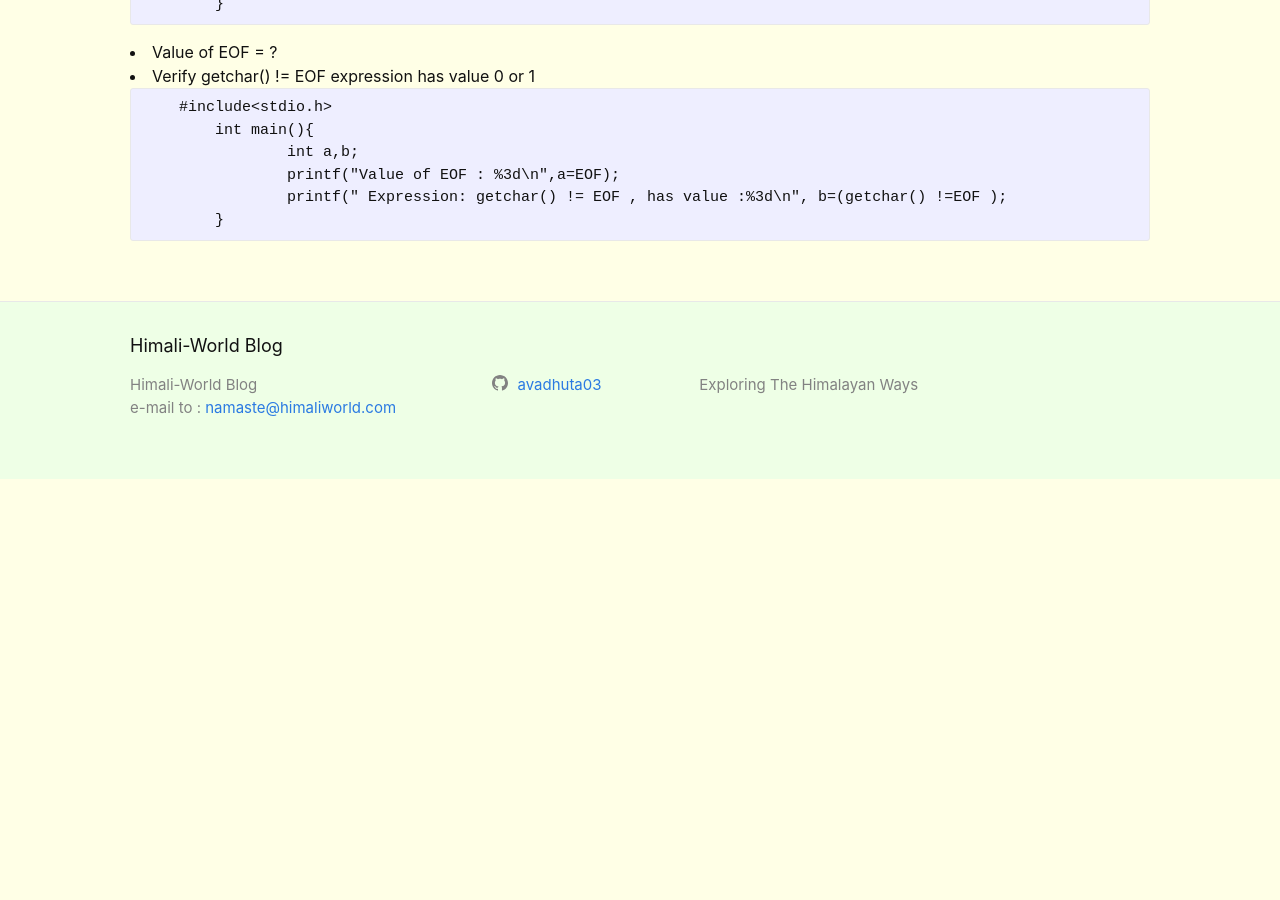
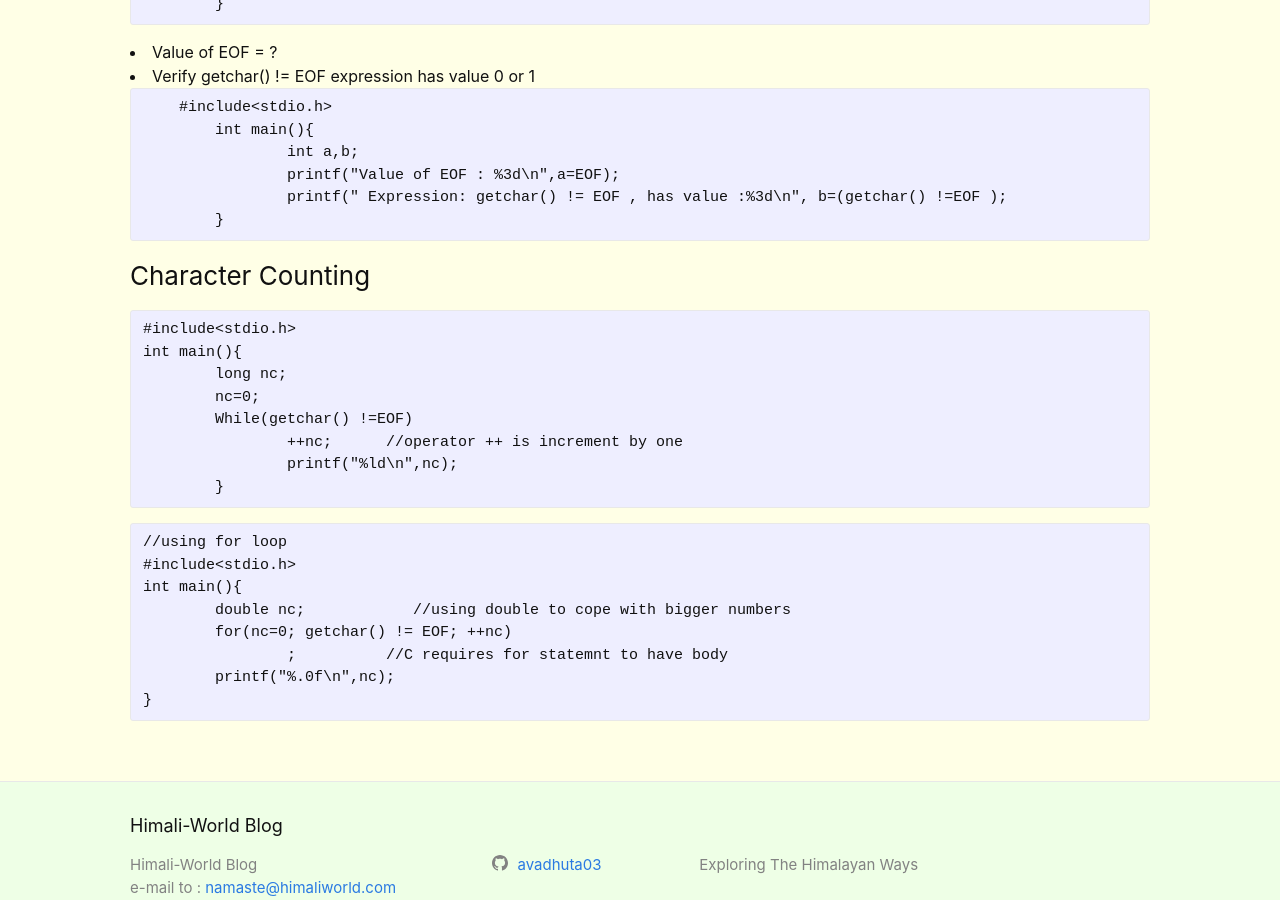
Before and after one commit to Avadhuta03/avadhuta03.github.io, a Jekyll site: the page built from _posts/2018-11-16-Learning-C-Basics.md, in a window 1280 px wide and 900 px high, scrolled down 2896 px. Built offline with Jekyll 4.4.1, drawn with Linux system fonts in a browser that asks for light colours; before the commit the page ends 3375 px from its top, so only the background shows below that.

Commit message:
updates post

```diff
--- a/_posts/2018-11-16-Learning-C-Basics.md
+++ b/_posts/2018-11-16-Learning-C-Basics.md
@@ -136,3 +136,26 @@ int main(){
 		printf(" Expression: getchar() != EOF , has value :%3d\n", b=(getchar() !=EOF );
 	}
 </pre>
+
+<h3>Character Counting</h3>
+<pre>
+#include&lt;stdio.h>
+int main(){
+	long nc;
+	nc=0;
+	While(getchar() !=EOF)
+		++nc;      //operator ++ is increment by one
+		printf("%ld\n",nc);
+	}
+</pre>
+
+<pre>
+//using for loop
+#include&lt;stdio.h>
+int main(){
+	double nc;            //using double to cope with bigger numbers
+	for(nc=0; getchar() != EOF; ++nc)
+		;          //C requires for statemnt to have body
+	printf("%.0f\n",nc);
+}
+</pre>
```
Also changed, not shown: _posts/2018-11-23-Sutras-Collection.md (+1 -1 lines).
